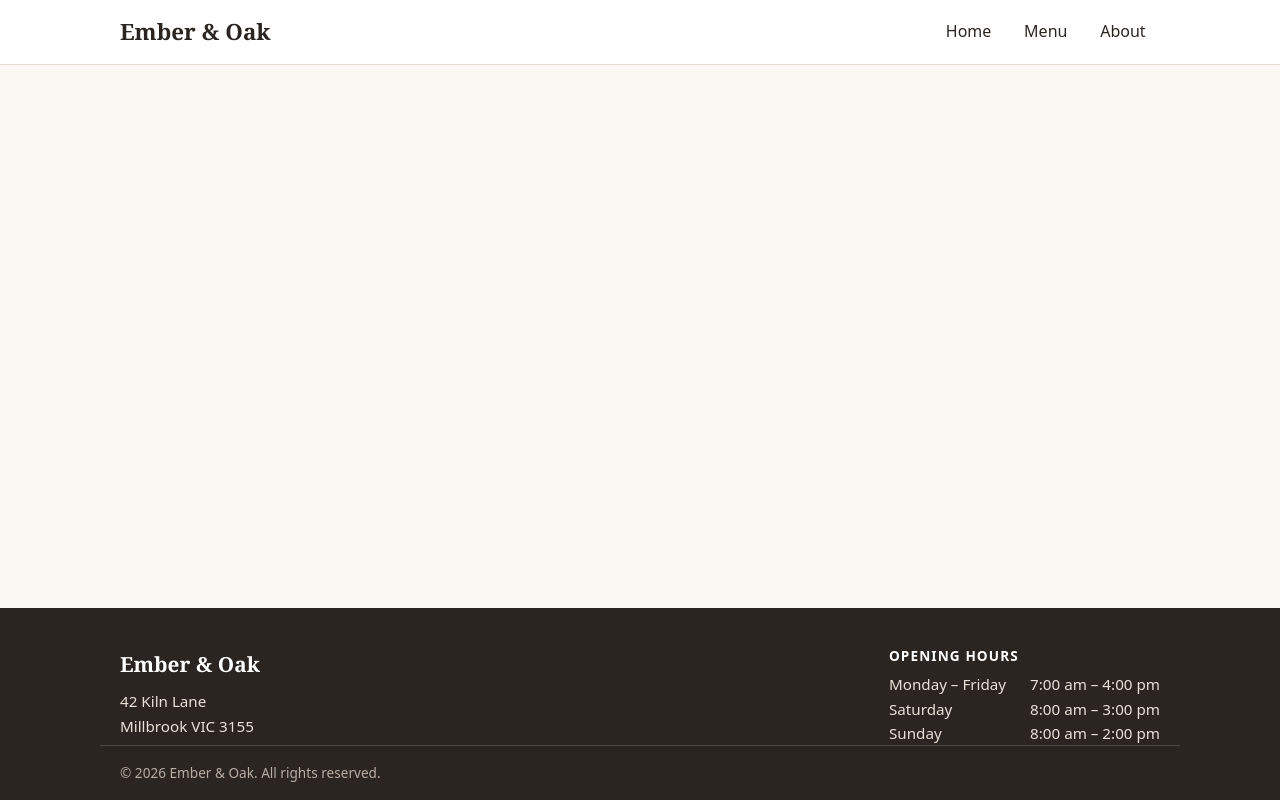
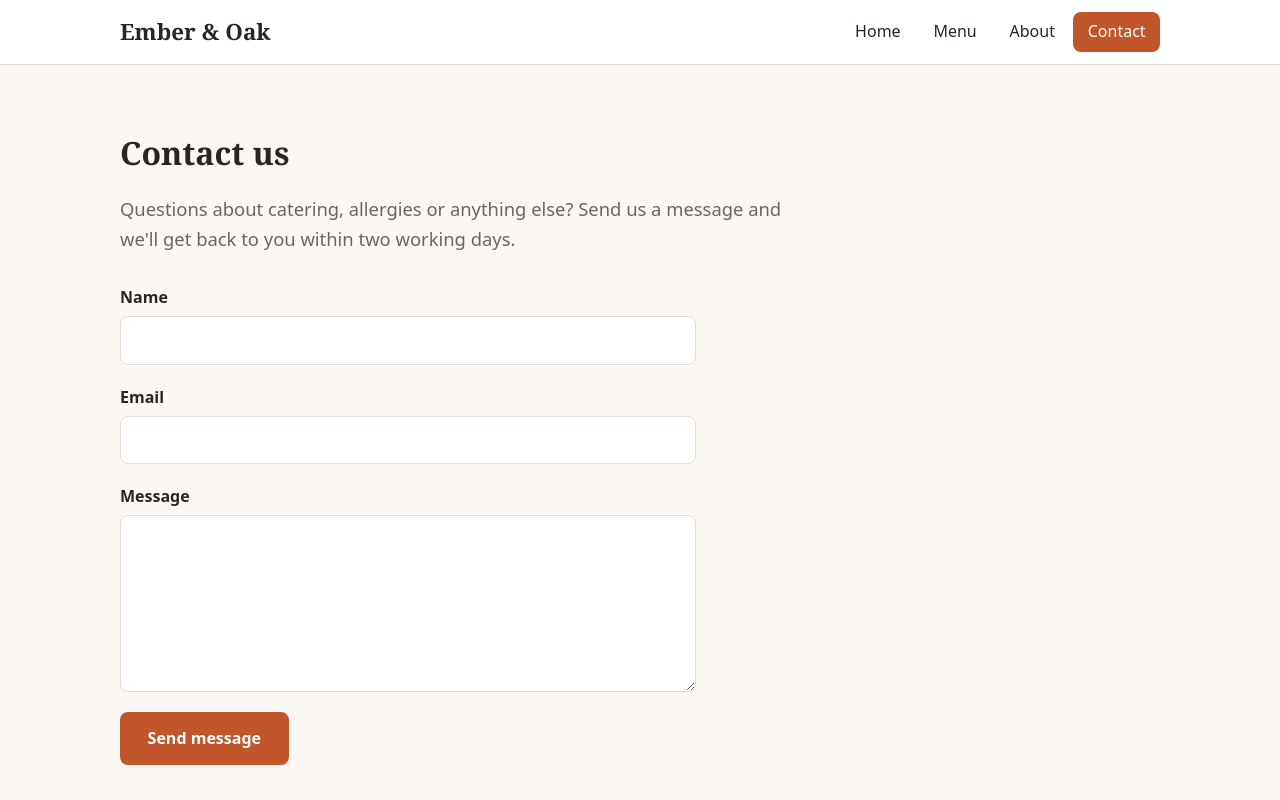
Before and after one commit to Vivid-Clarity/DeepTech-test-repo, a React (Vite) app: page /contact in a window 1280 px wide. Shown: the top 800 px of the page. Built offline with nearby package versions, Linux system fonts and the light colour scheme.

Commit message:
Add Contact page with form validation and success message

```diff
--- a/src/App.jsx
+++ b/src/App.jsx
@@ -4,6 +4,7 @@ import Footer from './components/Footer'
 import Home from './pages/Home'
 import Menu from './pages/Menu'
 import About from './pages/About'
+import Contact from './pages/Contact'
 
 function App() {
   return (
@@ -14,6 +15,7 @@ function App() {
           <Route path="/" element={<Home />} />
           <Route path="/menu" element={<Menu />} />
           <Route path="/about" element={<About />} />
+          <Route path="/contact" element={<Contact />} />
         </Routes>
       </main>
       <Footer />
--- /dev/null
+++ b/src/components/FormField.jsx
@@ -0,0 +1,25 @@
+function FormField({ id, label, error, optional = false, as: Input = 'input', ...inputProps }) {
+  const errorId = `${id}-error`
+
+  return (
+    <div className="form-field">
+      <label htmlFor={id}>
+        {label}
+        {optional && <span className="optional"> (optional)</span>}
+      </label>
+      <Input
+        id={id}
+        aria-invalid={error ? true : undefined}
+        aria-describedby={error ? errorId : undefined}
+        {...inputProps}
+      />
+      {error && (
+        <p id={errorId} className="field-error">
+          {error}
+        </p>
+      )}
+    </div>
+  )
+}
+
+export default FormField
--- a/src/components/Nav.jsx
+++ b/src/components/Nav.jsx
@@ -5,6 +5,7 @@ const links = [
   { to: '/', label: 'Home' },
   { to: '/menu', label: 'Menu' },
   { to: '/about', label: 'About' },
+  { to: '/contact', label: 'Contact' },
 ]
 
 function Nav() {
--- a/src/index.css
+++ b/src/index.css
@@ -87,3 +87,71 @@ a {
 main {
   flex: 1;
 }
+
+.button-secondary {
+  background: transparent;
+  color: var(--color-primary);
+}
+
+.button-secondary:hover {
+  background: var(--color-primary);
+  color: #fff;
+}
+
+/* Forms */
+
+.form-field {
+  display: flex;
+  flex-direction: column;
+  gap: 0.35rem;
+  margin-bottom: 1.25rem;
+}
+
+.form-field label {
+  font-weight: 600;
+}
+
+.form-field .optional {
+  font-weight: 400;
+  color: var(--color-muted);
+}
+
+.form-field input,
+.form-field select,
+.form-field textarea {
+  font: inherit;
+  color: inherit;
+  background: var(--color-surface);
+  padding: 0.65rem 0.8rem;
+  border: 1px solid var(--color-border);
+  border-radius: var(--radius);
+}
+
+.form-field input:focus,
+.form-field select:focus,
+.form-field textarea:focus {
+  outline: 2px solid var(--color-primary);
+  outline-offset: 1px;
+}
+
+.form-field [aria-invalid='true'] {
+  border-color: #b3261e;
+}
+
+.field-error {
+  color: #b3261e;
+  font-size: 0.9rem;
+  margin: 0;
+}
+
+.form-success {
+  background: var(--color-surface);
+  border: 1px solid var(--color-border);
+  border-left: 4px solid var(--color-primary);
+  border-radius: var(--radius);
+  padding: 1.5rem;
+}
+
+.form-success h2 {
+  margin-top: 0;
+}
--- /dev/null
+++ b/src/pages/Contact.css
@@ -0,0 +1,5 @@
+.contact .form,
+.contact .form-success {
+  max-width: 36rem;
+  margin-top: 2rem;
+}
--- /dev/null
+++ b/src/pages/Contact.jsx
@@ -0,0 +1,104 @@
+import { useState } from 'react'
+import FormField from '../components/FormField'
+import './Contact.css'
+
+const emptyForm = { name: '', email: '', message: '' }
+
+function validate(values) {
+  const errors = {}
+  if (!values.name.trim()) {
+    errors.name = 'Please enter your name.'
+  }
+  if (!values.email.trim()) {
+    errors.email = 'Please enter your email address.'
+  } else if (!/^[^\s@]+@[^\s@]+\.[^\s@]+$/.test(values.email.trim())) {
+    errors.email = 'Please enter a valid email address, like name@example.com.'
+  }
+  if (!values.message.trim()) {
+    errors.message = 'Please enter a message.'
+  } else if (values.message.trim().length < 10) {
+    errors.message = 'Your message should be at least 10 characters long.'
+  }
+  return errors
+}
+
+function Contact() {
+  const [values, setValues] = useState(emptyForm)
+  const [errors, setErrors] = useState({})
+  const [submitted, setSubmitted] = useState(false)
+
+  function handleChange(event) {
+    const { name, value } = event.target
+    setValues((current) => ({ ...current, [name]: value }))
+    if (errors[name]) {
+      setErrors((current) => ({ ...current, [name]: undefined }))
+    }
+  }
+
+  function handleSubmit(event) {
+    event.preventDefault()
+    const found = validate(values)
+    setErrors(found)
+    if (Object.keys(found).length === 0) {
+      setSubmitted(true)
+      setValues(emptyForm)
+    }
+  }
+
+  return (
+    <div className="container page contact">
+      <h1>Contact us</h1>
+      <p className="lead">
+        Questions about catering, allergies or anything else? Send us a message and we'll get back
+        to you within two working days.
+      </p>
+
+      {submitted ? (
+        <div className="form-success" role="status">
+          <h2>Thanks for getting in touch!</h2>
+          <p>We've received your message and will reply as soon as we can.</p>
+          <button type="button" className="button button-secondary" onClick={() => setSubmitted(false)}>
+            Send another message
+          </button>
+        </div>
+      ) : (
+        <form className="form" onSubmit={handleSubmit} noValidate>
+          <FormField
+            id="contact-name"
+            name="name"
+            label="Name"
+            autoComplete="name"
+            value={values.name}
+            onChange={handleChange}
+            error={errors.name}
+          />
+          <FormField
+            id="contact-email"
+            name="email"
+            type="email"
+            label="Email"
+            autoComplete="email"
+            value={values.email}
+            onChange={handleChange}
+            error={errors.email}
+          />
+          <FormField
+            id="contact-message"
+            name="message"
+            as="textarea"
+            rows={6}
+            label="Message"
+            value={values.message}
+            onChange={handleChange}
+            error={errors.message}
+          />
+          <button type="submit" className="button">
+            Send message
+          </button>
+        </form>
+      )}
+    </div>
+  )
+}
+
+export default Contact
```
